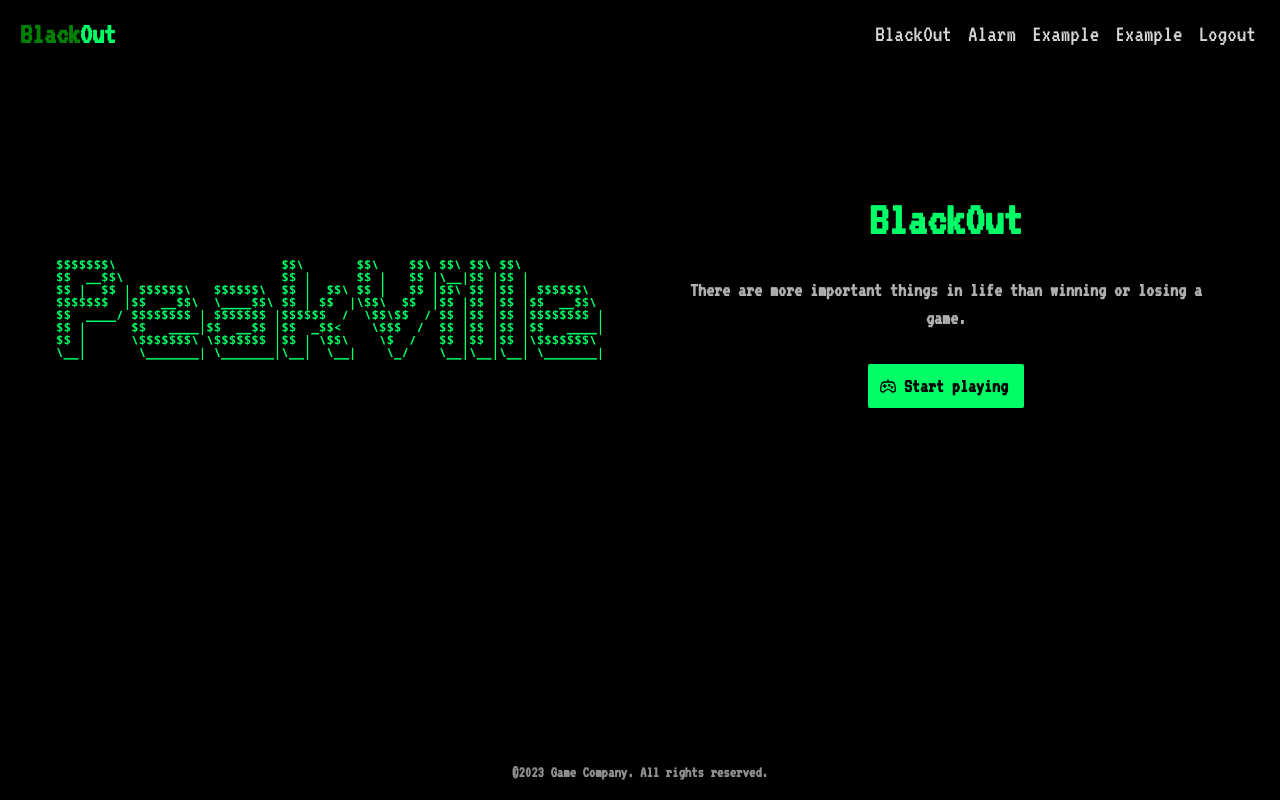
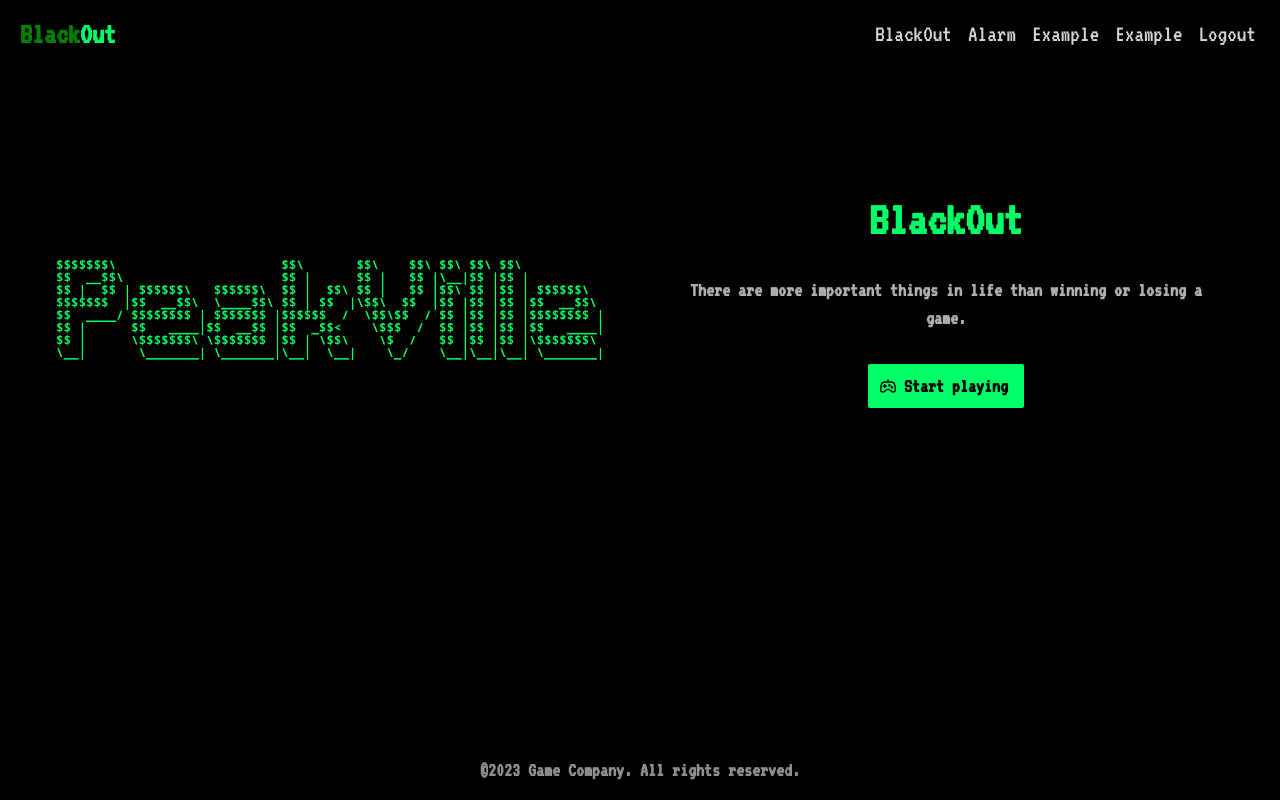
Before and after one commit to nemo256/peakville, a Next.js app: page / in a window 1280 px wide. Built offline with nearby package versions, Linux system fonts and the light colour scheme.

Commit message:
updated footer font size

```diff
--- a/components/Footer.jsx
+++ b/components/Footer.jsx
@@ -1,6 +1,6 @@
 const Footer = () => {
   return (
-    <footer className="px-4 sm:text-l md:text-l bg-primary text-[#909090] text-center p-4 font-bold">
+    <footer className="px-4 sm:text-l md:text-xl bg-primary text-[#909090] text-center p-4 font-bold">
       ©2023 Game Company. All rights reserved.
     </footer>
   )
```
